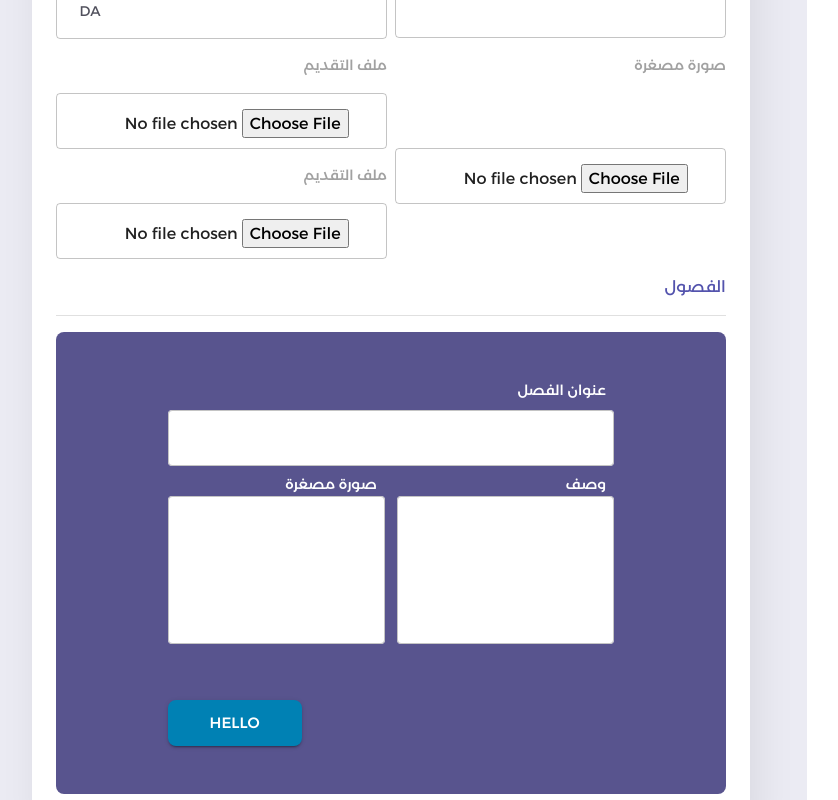
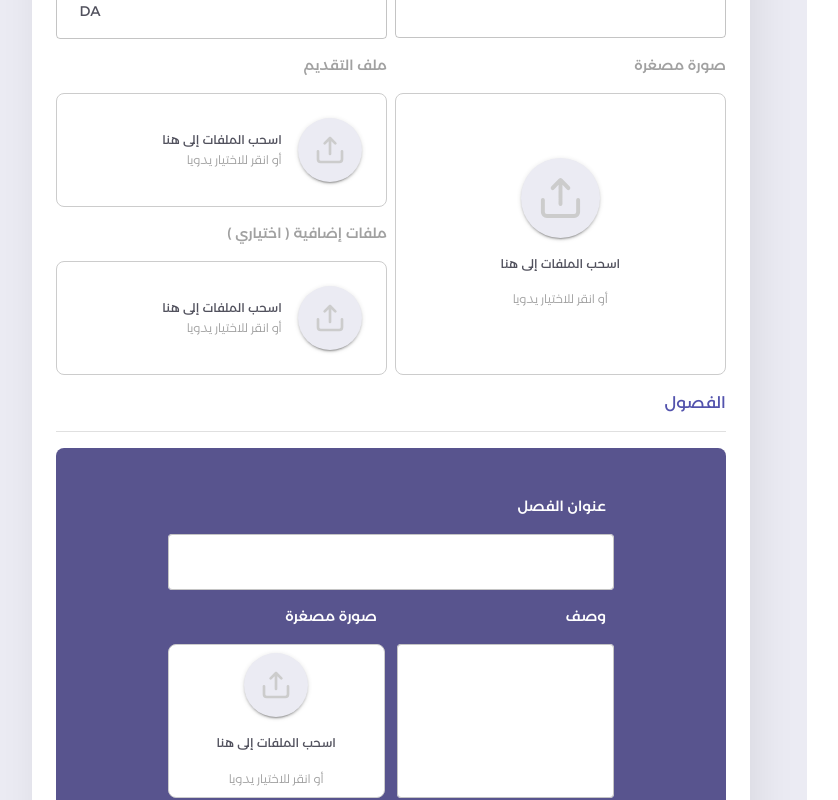
Before and after one commit to Spounka/DzSkills-Frontend, a React (Vite) app: page /dashboard/teacher/courses/add in a window 1280 px wide. Shown: the part 460-1260 px from the top of the page, without its empty margins (233-1071 px from the left). Built offline with nearby package versions, Linux system fonts and the light colour scheme.

Commit message:
started separting stuff

```diff
--- a/src/App.tsx
+++ b/src/App.tsx
@@ -3,6 +3,7 @@ import Authenticate from './pages/authenticate/Authenticate'
 import EditProfile from './pages/edit-profile'
 import NotFound from './pages/not-found/NotFound'
 import PasswordForgotten from './pages/password-forgotten'
+import Playground from './pages/playground'
 import Profile from './pages/profile'
 import TeacherAddCourse from './pages/teacher-dashboard/add-course'
 
@@ -27,6 +28,8 @@ function App() {
                     <Route path="accounts" element={<span>Account</span>} />
                 </Route>
             </Route>
+            <Route path="/playground" element={<Playground />} />
+
 
             <Route path="*" element={<NotFound />} />
         </Routes>
--- /dev/null
+++ b/src/pages/playground/index.tsx
@@ -0,0 +1,64 @@
+import Card from '@mui/material/Card'
+import OutlinedInput, { OutlinedInputProps } from '@mui/material/OutlinedInput'
+import { useTheme } from '@mui/material/styles'
+import { styled } from '@mui/system'
+
+const StyledOutline = styled(OutlinedInput)<OutlinedInputProps>(({ theme }) => ({
+    'input': {
+    },
+    '[type="file"]': {
+        display: 'flex',
+        border: 'purple 1px dashed',
+        clip: 'rect(0, 0, 0, 0)',
+        overflow: "hidden",
+        padding: 0,
+        // position: "absolute!important",
+        // whiteSpace: "nowrap",
+    },
+    '&.MuiInputBase-adornedEnd': {
+
+    },
+    '.the-dude': {
+        width: 'full',
+        height: 'full',
+        backgroundImage: "linear-gradient(black 33%, rgba(255, 255, 255, 0) 0%)",
+        backgroundPosition: 'right',
+        backgroundSize: "1px 3px",
+        backgroundRepeat: "repeat-y",
+    }
+}))
+
+function Playground() {
+    const theme = useTheme()
+    return (
+        <Card
+            elevation={0}
+            sx={{
+                width: '80vw',
+                height: '80vh',
+                alignSelf: 'center',
+                justifySelf: 'center',
+                boxShadow: '7px 20px 40px #00000014',
+                borderRadius: theme.spacing(),
+                border: '#88888829 0.5px solid',
+                m: 5,
+                p: 5,
+            }}>
+            <StyledOutline
+                type={'file'}
+                color={'warning'}
+                placeholder={'hello'}
+                endAdornment={
+                    <div className='the-dude'>
+                        <button>
+                            Hello there
+                        </button>
+                        <p>pewdipie you suck</p>
+                    </div>
+                }
+            />
+        </Card>
+    )
+}
+
+export default Playground
--- /dev/null
+++ b/src/pages/teacher-dashboard/add-course/components/top-navbar/DashboardTopbar.tsx
@@ -0,0 +1,56 @@
+import { Avatar, OutlinedInput, Typography } from '@mui/material';
+import Card from '@mui/material/Card';
+import { Box, useTheme } from '@mui/system';
+import { MainButton } from '../../../../../components/ui/MainButton';
+import purpleNotification from '../../../../../assets/svg/notification purple.svg';
+
+export function DashboardTopbar({ }) {
+    const theme = useTheme();
+    return (<Card elevation={0} sx={{
+        px: theme.spacing(3),
+        display: 'grid',
+        gap: theme.spacing(),
+        gridTemplateColumns: 'repeat(26, 1fr)',
+        alignItems: 'center',
+        boxShadow: '7px 20px 40px #00000014',
+        borderRadius: theme.spacing(),
+        gridColumn: '1 / -3',
+        gridRow: 'span 2',
+        py: '1rem',
+    }}>
+        <Box gridColumn={'span 6'}>
+            <Typography variant={'h6'} fontWeight={600} color={'purple.main'}>
+                اضف كورس جديد
+            </Typography>
+            <Typography variant={'caption'} fontWeight={300} color={'gray.main'}>
+                كلها في مكـــــان واحد لك
+            </Typography>
+        </Box>
+        <OutlinedInput placeholder={'ابحث عن الدورة المناسبة لك'}
+            sx={{
+                gridColumn: '11 / -5',
+                borderRadius: theme.spacing(),
+                pr: theme.spacing(2),
+                pl: theme.spacing(),
+                py: theme.spacing(.5),
+                maxHeight: theme.spacing(6),
+                color: 'gray.main',
+                fontWeight: 400,
+                // @ts-ignore
+                fontSize: theme.typography.subtitle2
+            }}
+            endAdornment={<MainButton text={'بحث'} color={theme.palette.purple.main}
+                sx={{
+                    height: theme.spacing(4),
+                    width: 'auto'
+                }} />} />
+        <img src={purpleNotification} alt="" style={{
+            gridColumn: '-3',
+        }} />
+        <Avatar sx={{
+            gridColumn: '-1',
+        }} />
+
+    </Card>
+    );
+}
--- a/src/pages/teacher-dashboard/add-course/index.tsx
+++ b/src/pages/teacher-dashboard/add-course/index.tsx
@@ -1,9 +1,10 @@
-import { Avatar, Divider, OutlinedInput, Typography } from '@mui/material';
+import { Button, Divider, OutlinedInput, Typography } from '@mui/material';
 import Card from '@mui/material/Card';
 import { Box, useTheme } from '@mui/system';
-import purpleNotification from '../../../assets/svg/notification purple.svg';
+import upload from '../../../assets/svg/upload gray.svg';
 import { MainButton } from '../../../components/ui/MainButton';
 import DashboardSidebar from './components/side-navbar';
+import { DashboardTopbar } from './components/top-navbar/DashboardTopbar';
 
 function TeacherAddCourse() {
     const theme = useTheme()
@@ -42,6 +43,17 @@ function TeacherAddCourse() {
                     gridColumn: '1 / -8',
                     gridRow: '3'
                 }}>
+                    <AddCourseCard upload={upload} />
+                </Box>
+            </Box >
+        </Box >
+    )
+}
+
+
+function AddCourseCard({ upload }: any) {
+    const theme = useTheme()
+    return (
         <Card elevation={0} sx={{
             px: theme.spacing(3),
             display: 'flex',
@@ -49,7 +61,7 @@ function TeacherAddCourse() {
             p: 3,
             gap: theme.spacing(2),
             boxShadow: '7px 20px 40px #00000014',
-                        borderRadius: theme.spacing(),
+            borderRadius: theme.spacing()
         }}>
             <Typography color={'purple.main'}>
                 معلومات الكورس
@@ -62,279 +74,261 @@ function TeacherAddCourse() {
                 flexGrow: '1',
                 alignContent: 'center',
                 alignItems: 'center',
-                            rowGap: theme.spacing(2),
-                            // height: '100%',
+                rowGap: theme.spacing(2) // height: '100%',
+
             }}>
                 <Typography variant={'subtitle2'} color={'gray.main'} sx={{
                     gridColumn: '1',
-                                gridRow: '1',
+                    gridRow: '1'
                 }}>
                     عنوان الكورس
                 </Typography>
-                            <OutlinedInput
-                                color={'secondary'}
-                                sx={{
+                <OutlinedInput color={'secondary'} sx={{
                     gridColumn: '1',
-                                    gridRow: '2',
+                    gridRow: '2'
                 }} />
 
                 <Typography variant={'subtitle2'} color={'gray.main'} sx={{
                     gridColumn: '2',
-                                gridRow: '1',
+                    gridRow: '1'
                 }}>
                     هاشتاغ
                 </Typography>
                 <OutlinedInput color={'secondary'} size={'medium'} multiline rows={4} type={'text'} sx={{
                     gridColumn: '2',
                     gridRow: 'span 4',
-                                height: '100%',
+                    height: '100%'
                 }} />
 
                 <Typography variant={'subtitle2'} color={'gray.main'} sx={{
                     gridColumn: '1',
-                                gridRow: '3',
+                    gridRow: '3'
                 }}>
                     وصف
                 </Typography>
                 <OutlinedInput color={'secondary'} multiline rows={4} sx={{
                     gridColumn: '1',
-                                gridRow: 'span 4',
+                    gridRow: 'span 4'
                 }} />
-                            <Typography
-                                variant={'subtitle2'}
-                                color={'gray.main'} sx={{
-                                    gridColumn: '2',
+                <Typography variant={'subtitle2'} color={'gray.main'} sx={{
+                    gridColumn: '2'
                 }}>
                     سعر الكورس
                 </Typography>
                 <OutlinedInput color={'secondary'} sx={{
                     gridColumn: '2',
-                                px: 3,
-                            }}
-                                endAdornment={<Typography variant={'body2'} color={'gray.dark'}>
+                    px: 3
+                }} endAdornment={<Typography variant={'body2'} color={'gray.dark'}>
                     DA
-                                </Typography>}
-                            />
-                            <Typography
-                                variant={'subtitle2'}
-                                color={'gray.main'} sx={{
-                                    gridColumn: '1',
+                </Typography>} />
+                <Typography variant={'subtitle2'} color={'gray.main'} sx={{
+                    gridColumn: '1'
                 }}>
                     صورة مصغرة
                 </Typography>
-                            <Typography
-                                variant={'subtitle2'}
-                                color={'gray.main'} sx={{
-                                    gridColumn: '2',
+                <Typography variant={'subtitle2'} color={'gray.main'} sx={{
+                    gridColumn: '2'
                 }}>
                     ملف التقديم
                 </Typography>
-                            <OutlinedInput
-                                type='file'
-                                color={'secondary'}
-                                // multiline
-                                // rows={3}
-                                sx={{
-                                    gridColumn: '2',
-                                    gridRow: 'span 2',
-                                    px: 3,
-                                }}
+                <Box sx={{
+                    border: '1px solid #CCC',
+                    padding: 1,
+                    display: 'flex',
+                    gap: 2,
+                    // justifyContent: 'center',
+                    p: theme.spacing(3),
+                    borderRadius: theme.spacing()
+                }}>
+                    <Button variant='contained' component={"label"} sx={{
+                        color: 'black',
+                        bgcolor: 'gray.secondary',
+                        borderRadius: "100%",
+                        width: 'auto',
+                        height: '100%',
+                        aspectRatio: '1/1',
+                        '&:hover': {
+                            bgcolor: 'gray.secondary'
+                        }
+                    }}>
+                        <img src={upload} />
+                        <input hidden accept='image/*' multiple type='file' />
+                    </Button>
+                    <Box display={'flex'} flexDirection={'column'} justifyContent={'center'}>
+                        <Typography color={'gray.dark'} variant={'caption'}>
+                            اسحب الملفات إلى هنا
+                        </Typography>
+                        <Typography color={'gray.main'} variant={'caption'} fontWeight={300}>
+                            أو انقر للاختيار يدويا
+                        </Typography>
+                    </Box>
+                </Box>
+                <Typography variant={'subtitle2'} color={'gray.main'} sx={{
+                    gridColumn: '2'
+                }}>
+                    ملفات إضافية ( اختياري )
+                </Typography>
+                <Box sx={{
+                    border: '1px solid #CCC',
+                    padding: 1,
+                    display: 'flex',
+                    gap: theme.spacing(2),
+                    p: theme.spacing(3),
+                    borderRadius: theme.spacing()
+                }}>
+                    <Button variant='contained' component={"label"} sx={{
+                        color: 'black',
+                        bgcolor: 'gray.secondary',
+                        borderRadius: "100%",
+                        width: 'auto',
+                        height: '100%',
+                        aspectRatio: '1/1',
+                        '&:hover': {
+                            bgcolor: 'gray.secondary'
+                        }
+                    }}>
+                        <img src={upload} />
+                        <input hidden accept='image/*' multiple type='file' />
+                    </Button>
 
-                            />
-                            <Typography
-                                variant={'subtitle2'}
-                                color={'gray.main'} sx={{
-                                    gridColumn: '2',
+                    <Box display={'flex'} flexDirection={'column'} justifyContent={'center'}>
+                        <Typography color={'gray.dark'} variant={'caption'}>
+                            اسحب الملفات إلى هنا
+                        </Typography>
+                        <Typography color={'gray.main'} variant={'caption'} fontWeight={300}>
+                            أو انقر للاختيار يدويا
+                        </Typography>
+                    </Box>
+                </Box>
+                <Box sx={{
+                    border: '1px solid #CCC',
+                    padding: 1,
+                    height: '100%',
+                    display: 'flex',
+                    flexDirection: 'column',
+                    gap: theme.spacing(2),
+                    justifyContent: 'center',
+                    alignItems: 'center',
+                    borderRadius: theme.spacing(),
+                    gridColumn: 1,
+                    gridRow: '9 / 12'
                 }}>
-                                ملف التقديم
+                    <Button variant='contained' component={"label"} sx={{
+                        color: 'black',
+                        bgcolor: 'gray.secondary',
+                        borderRadius: "100%",
+                        width: 'auto',
+                        height: '30%',
+                        aspectRatio: '1/1',
+                        '&:hover': {
+                            bgcolor: 'gray.secondary'
+                        }
+                    }}>
+                        <img src={upload} />
+                        <input hidden accept='image/*' multiple type='file' />
+                    </Button>
+                    <Typography color={'gray.dark'} variant={'caption'}>
+                        اسحب الملفات إلى هنا
                     </Typography>
-                            <OutlinedInput
-                                type='file'
-                                // multiline
-                                // rows={3}
-                                color={'secondary'} sx={{
-                                    gridColumn: '2',
-                                    px: 3,
-                                    gridRow: 'span 2',
-                                }}
+                    <Typography color={'gray.main'} variant={'caption'} fontWeight={300}>
+                        أو انقر للاختيار يدويا
+                    </Typography>
 
-                            />
-                            <OutlinedInput
-                                type='file'
-                                // multiline
-                                // rows={10}
-                                color={'secondary'} sx={{
-                                    gridColumn: '1',
-                                    px: 3,
-                                    height: 'full',
-                                    gridRow: '9 / 14',
-                                }}
-
-                            />
+                </Box>
             </Box>
             <Typography color={'purple.main'}>
                 الفصول
             </Typography>
             <Divider />
-                        <Box
-                            gap={1}
-                            sx={{
+            <Box gap={2} sx={{
                 display: 'flex',
                 bgcolor: 'purple.light',
                 px: 14,
                 py: 6,
                 flexWrap: 'wrap',
-                                borderRadius: theme.spacing(),
+                borderRadius: theme.spacing()
             }}>
 
-                            <Typography
-                                variant={'subtitle2'}
-                                color={'white'}
-                                px={1}
-                            >
+                <Typography variant={'subtitle2'} color={'white'} px={1}>
                     عنوان الفصل
                 </Typography>
-                            <OutlinedInput
-                                type='text'
-                                color={'secondary'}
-                                sx={{
+                <OutlinedInput type='text' color={'secondary'} sx={{
                     flexGrow: '1',
                     bgcolor: 'white',
                     px: 3,
-                                    width: '100%',
-                                }}
-
-                            />
-                            <Box
-                                gap={1.5}
-                                sx={{
+                    width: '100%'
+                }} />
+                <Box gap={1.5} sx={{
                     flexGrow: '1',
                     display: 'flex',
-                                    width: '100%',
+                    width: '100%'
                 }}>
-                                <Box flexGrow={'1'} width={'100%'} >
-                                    <Typography
-                                        variant={'subtitle2'}
-                                        color={'white'}
-                                        px={1}
-                                    >
+                    <Box flexGrow={'1'} width={'100%'} display={'flex'} flexDirection={'column'} gap={2}>
+                        <Typography variant={'subtitle2'} color={'white'} px={1}>
                             وصف
                         </Typography>
-                                    <OutlinedInput
-                                        type='text'
-                                        multiline
-                                        rows={5}
-                                        color={'secondary'} sx={{
+                        <OutlinedInput type='text' multiline rows={5} color={'secondary'} sx={{
                             bgcolor: 'white',
                             flexGrow: '1',
                             px: 3,
                             height: 'full',
-                                            width: '100%',
-                                        }}
-
-                                    />
+                            width: '100%'
+                        }} />
                     </Box>
-                                <Box flexGrow={'1'} width={'100%'} >
-                                    <Typography
-                                        variant={'subtitle2'}
-                                        color={'white'}
-                                        px={1}
-                                    >
+                    <Box flexGrow={'1'} width={'100%'} display={'flex'} flexDirection={'column'} gap={2}>
+                        <Typography variant={'subtitle2'} color={'white'} px={1}>
                             صورة مصغرة
                         </Typography>
-                                    <OutlinedInput
-                                        type='text'
-                                        multiline
-                                        rows={5}
-                                        color={'secondary'} sx={{
+                        <Box sx={{
                             bgcolor: 'white',
+                            border: '1px solid #CCC',
+                            padding: 1,
+                            height: '100%',
+                            display: 'flex',
+                            flexDirection: 'column',
+                            gap: theme.spacing(2),
+                            justifyContent: 'center',
+                            alignItems: 'center',
+                            borderRadius: theme.spacing()
+                        }}>
+                            <Button variant='contained' component={"label"} sx={{
                                 flexGrow: '1',
-                                            px: 3,
-                                            height: 'full',
-                                            width: '100%',
-                                        }}
+                                color: 'black',
+                                bgcolor: 'gray.secondary',
+                                borderRadius: "100%",
+                                width: 'auto',
+                                height: '30%',
+                                aspectRatio: '1/1',
+                                '&:hover': {
+                                    bgcolor: 'gray.secondary'
+                                }
+                            }}>
+                                <img src={upload} />
+                                <input hidden accept='image/*' multiple type='file' />
+                            </Button>
+                            <Typography color={'gray.dark'} variant={'caption'}>
+                                اسحب الملفات إلى هنا
+                            </Typography>
+                            <Typography color={'gray.main'} variant={'caption'} fontWeight={300}>
+                                أو انقر للاختيار يدويا
+                            </Typography>
 
-                                    />
+                        </Box>
                     </Box>
                 </Box>
                 <Box flexGrow={'1'} display={'flex'} justifyContent={'flex-end'} sx={{
-                                mt: 6,
+                    mt: 3
                 }}>
-                                <MainButton
-                                    text='hello'
-                                    {
-                                    ...{
-                                        flexGrow: '1',
+                    <MainButton color={'primary.light'} text='اضف الدروس' spin={false} sx={{
+                        border: `${theme.palette.primary.light} 2px solid`,
+                        // width: 'full',
+                        // flexGrow: '1',
                         alignSelf: 'flex-end',
-                                        placeSelf: 'flex-end'
-                                    }
-                                    }
-                                />
+                        placeSelf: 'flex-end',
+                        px: theme.spacing(8)
+                    }} />
                 </Box>
             </Box>
-                    </Card>
-                </Box>
-            </Box >
-        </Box >
-    )
-}
-
-
-
-
-function DashboardTopbar({ }) {
-    const theme = useTheme();
-    return (<Card elevation={0} sx={{
-        px: theme.spacing(3),
-        display: 'grid',
-        gap: theme.spacing(),
-        gridTemplateColumns: 'repeat(26, 1fr)',
-        alignItems: 'center',
-        boxShadow: '7px 20px 40px #00000014',
-        borderRadius: theme.spacing(),
-        gridColumn: '1 / -3',
-        gridRow: 'span 2',
-        py: '1rem',
-
-    }}>
-        <Box gridColumn={'span 6'}>
-            <Typography variant={'h6'} fontWeight={600} color={'purple.main'}>
-                اضف كورس جديد
-            </Typography>
-            <Typography variant={'caption'} fontWeight={300} color={'gray.main'}>
-                كلها في مكـــــان واحد لك
-            </Typography>
-        </Box>
-        <OutlinedInput placeholder={'ابحث عن الدورة المناسبة لك'}
-            sx={{
-                gridColumn: '11 / -5',
-                borderRadius: theme.spacing(),
-                pr: theme.spacing(2),
-                pl: theme.spacing(),
-                py: theme.spacing(.5),
-                maxHeight: theme.spacing(6),
-                color: 'gray.main',
-                fontWeight: 400,
-                // @ts-ignore
-                fontSize: theme.typography.subtitle2
-            }}
-            endAdornment={
-                <MainButton text={'بحث'} color={theme.palette.purple.main}
-                    sx={{
-                        height: theme.spacing(4),
-                        width: 'auto'
-                    }}
-                />}
-        />
-        <img src={purpleNotification} alt="" style={{
-            gridColumn: '-3',
-        }}
-        />
-        <Avatar sx={{
-            gridColumn: '-1',
-        }} />
-
-    </Card>
-    );
+        </Card>);
 }
 export default TeacherAddCourse
--- a/src/theme.ts
+++ b/src/theme.ts
@@ -93,6 +93,7 @@ const theme = createTheme({
     palette: {
         primary: {
             main: "#1AAC68",
+            light: "#4CE49D",
         },
         secondary: {
             main: "#0081B4",
```
Also changed, not shown: src/pages/teacher-dashboard/add-course/components/top-navbar/index.tsx (+2 -14 lines), src/assets/svg/upload gray.svg (added). Lines whose indentation alone changed are shown as unchanged.
